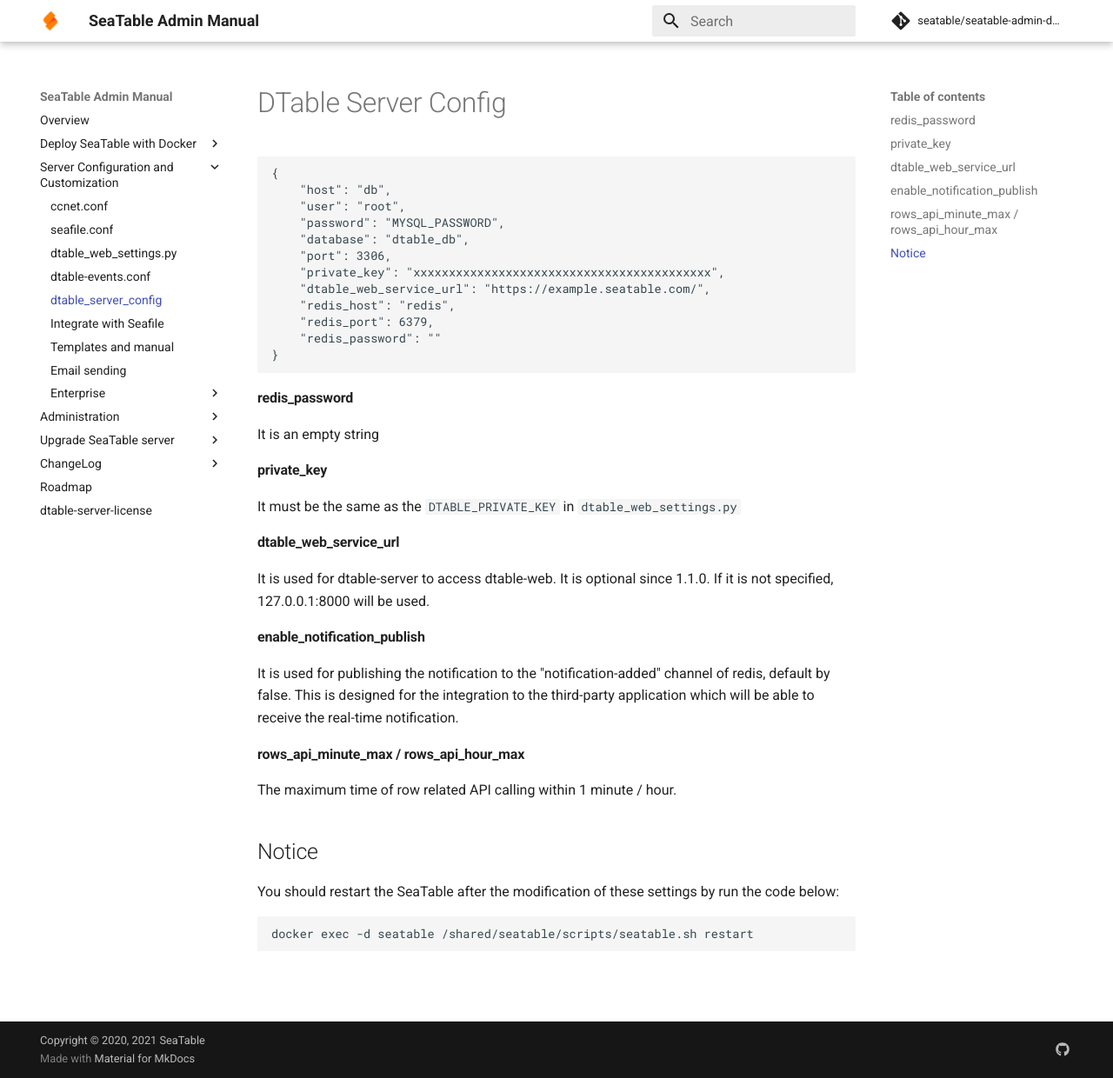
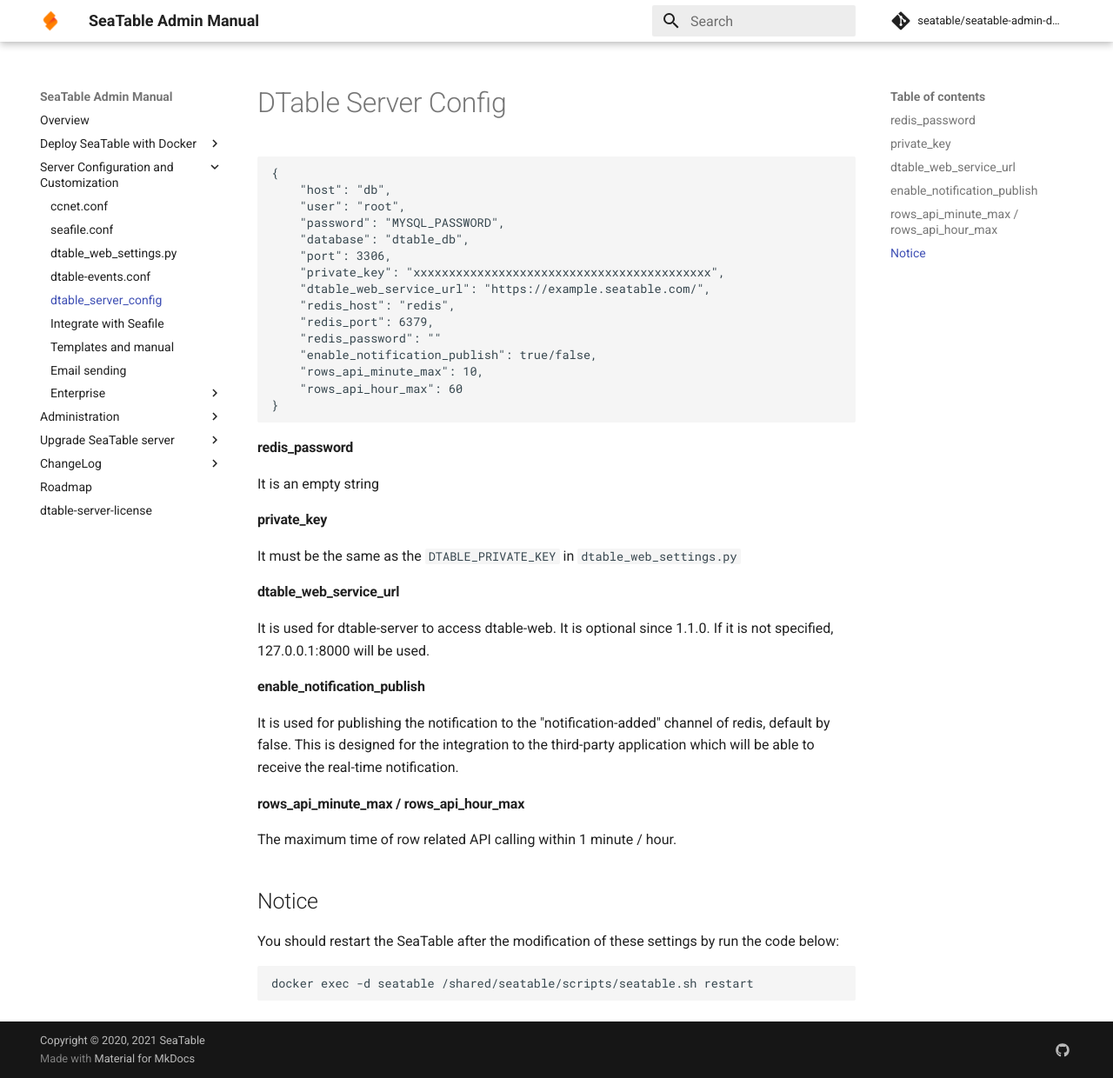
Before and after one commit to seatable/seatable-admin-docs, an MkDocs documentation site: the page built from manual/config/dtable_server_config.md, in a window 1280 px wide and 1240 px high. Shown: the whole window at 87% size. Built offline with MkDocs 1.6.1 and Material for MkDocs 9.7.7, drawn with Linux system fonts in a browser that asks for light colours; comment, search, counter and statistics services are not loaded.

Commit message:
Update dtable_server_config.md

````diff
--- a/manual/config/dtable_server_config.md
+++ b/manual/config/dtable_server_config.md
@@ -12,6 +12,9 @@
     "redis_host": "redis",
     "redis_port": 6379,
     "redis_password": ""
+    "enable_notification_publish": true/false,
+    "rows_api_minute_max": 10,
+    "rows_api_hour_max": 60
 }
 
 ```
````
